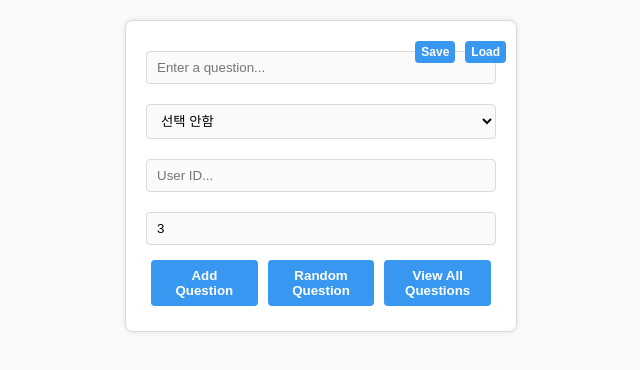
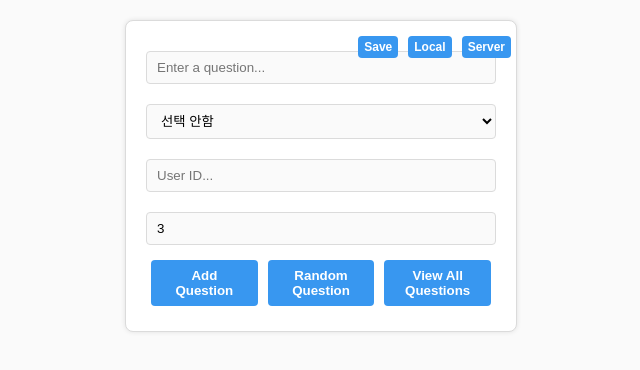
Before and after one commit to Curry4182/interview, a plain HTML site: page index.html in a window 1280 px wide. Shown: the whole page, without its empty margins (319-959 px from the left). Drawn offline with Linux system fonts and the light colour scheme.

Commit message:
feat: server 버튼을 누르면 github에 있는 json 형태의 질문을 불러 올 수 있도록 기능 추가

```diff
--- a/index.html
+++ b/index.html
@@ -41,8 +41,8 @@
     }
     .top-right-buttons {
         position: absolute;
-        top: 10px; /* Adjusted for top right position */
-        right: 10px; /* Adjusted for top right position */
+        top: 5px; /* Adjusted for top right position */
+        right: 5px; /* Adjusted for top right position */
         display: flex;
         gap: 10px;
     }
@@ -98,7 +98,8 @@
     <div class="container">
         <div class="top-right-buttons">
             <button onclick="saveQuestions()" class="btn btn-small">Save</button>
-            <button onclick="loadQuestions()" id="loadQuestionsBtn" class="btn btn-small">Load</button>
+            <button onclick="loadQuestionsFromLocal()" id="loadQuestionsBtn" class="btn btn-small">Local </button>
+            <button onclick="loadQuestionsFromURL()" class="btn btn-small">Server </button>
         </div>
         <input type="text" id="inputQuestion" class="input-field" placeholder="Enter a question...">
         <select id="questionType" class="select-field">
@@ -211,7 +212,25 @@
         downloadAnchor.remove();
     }
 
-    function loadQuestions() {
+    async function loadQuestionsFromURL() {
+        const url = 'https://raw.githubusercontent.com/Curry4182/interview/main/interview-questions/questions.json';
+
+        try {
+            const response = await fetch(url);
+            if (!response.ok) {
+                throw new Error(`HTTP error! status: ${response.status}`);
+            }
+            questions = await response.json();
+            showAllQuestions();
+
+            alert('질문이 성공적으로 불러와졌습니다.');
+        } catch (error) {
+            console.error('데이터를 불러오는 데 실패했습니다:', error);
+            alert('데이터를 불러오는 데 실패했습니다.');
+        }
+    }
+
+    function loadQuestionsFromLocal() {
         const fileInput = document.getElementById('fileInput');
         if ('files' in fileInput && fileInput.files.length > 0) {
             const file = fileInput.files[0];
@@ -229,6 +248,7 @@
 
         fileInput.value = '';
     }
+
 
     function showAllQuestions() {
         const questionBox = document.getElementById('questionBox');
```
